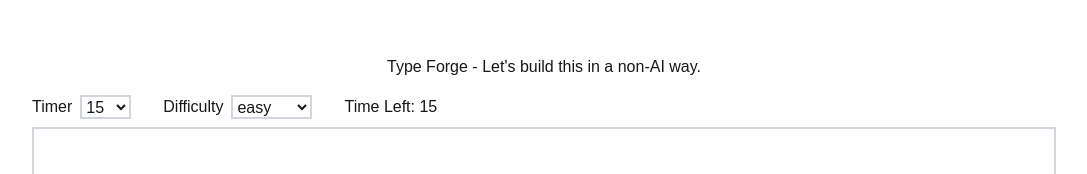
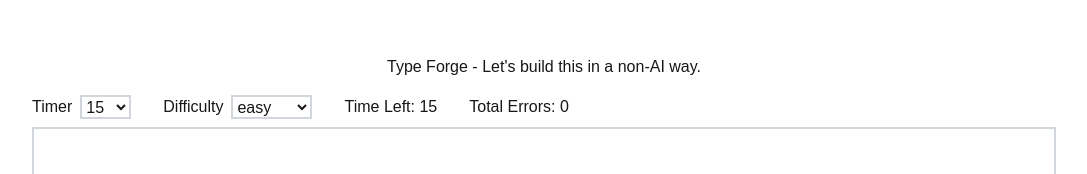
Before and after one commit to Shantanoo-Chandorkar/type-forge, a Next.js app: page / in a window 1280 px wide. Shown: the part 235-409 px from the top of the page, without its empty margins (96-1183 px from the left). Built offline with nearby package versions, Linux system fonts and the light colour scheme.

Commit message:
Added error count to allow more accurate data for typing test

```diff
--- a/app/page.js
+++ b/app/page.js
@@ -90,6 +90,17 @@ export default function Home() {
     const testOverAndNotCompleted = timeLeft === 0 && quoteString.length !== userTyping.length;
     const isTestOver = testOverAndCompleted || testOverAndNotCompleted;
 
+    const totalErrors = userTypingArray.reduce((errorCount, char, index) => {
+        // If the typed character do not match the target character, increment the errorCount.
+        // char - typed character.
+        // quoteArray[index] - target character.
+        if (char !== quoteArray[index]) {
+            errorCount++;
+        }
+
+        return errorCount;
+    }, 0);
+
     return (
         <div className="flex w-full m-auto justify-center items-center h-screen flex-col gap-4">
             <h1>{`Type Forge - Let's build this in a non-AI way.`}</h1>
@@ -139,11 +150,14 @@ export default function Home() {
                             {timeLeft > 0 ? <span>{timeLeft}</span> : <span>{`--|--`}</span>}
                         </p>
                     </>
+                    <>
+                        <p>Total Errors: {totalErrors}</p>
+                    </>
                 </div>
                 <div
                     className={`relative w-full p-10 border border-2 text-left bg-white
                         ${
-                            testOverAndNotCompleted
+                            testOverAndNotCompleted || totalErrors
                                 ? 'border-red-500 cursor-not-allowed'
                                 : testOverAndCompleted
                                   ? 'border-green-500 cursor-not-allowed'
```
